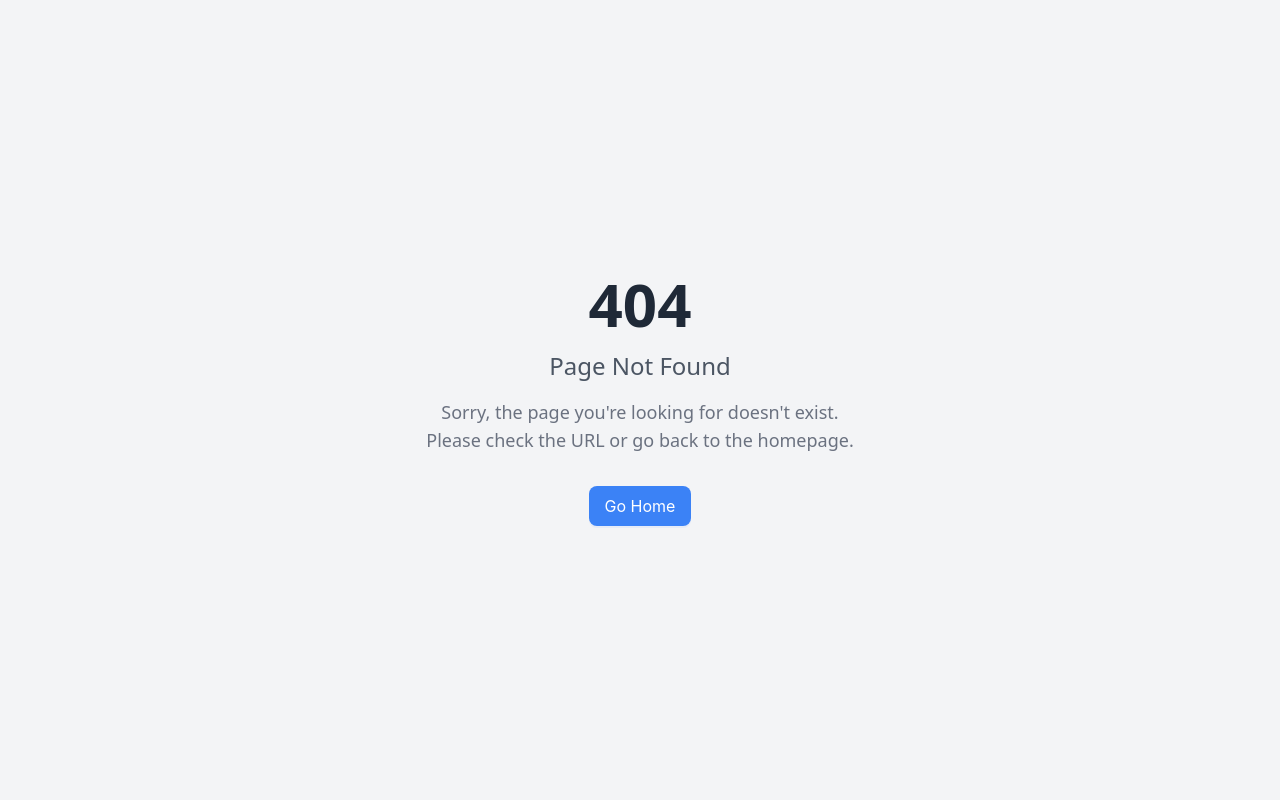
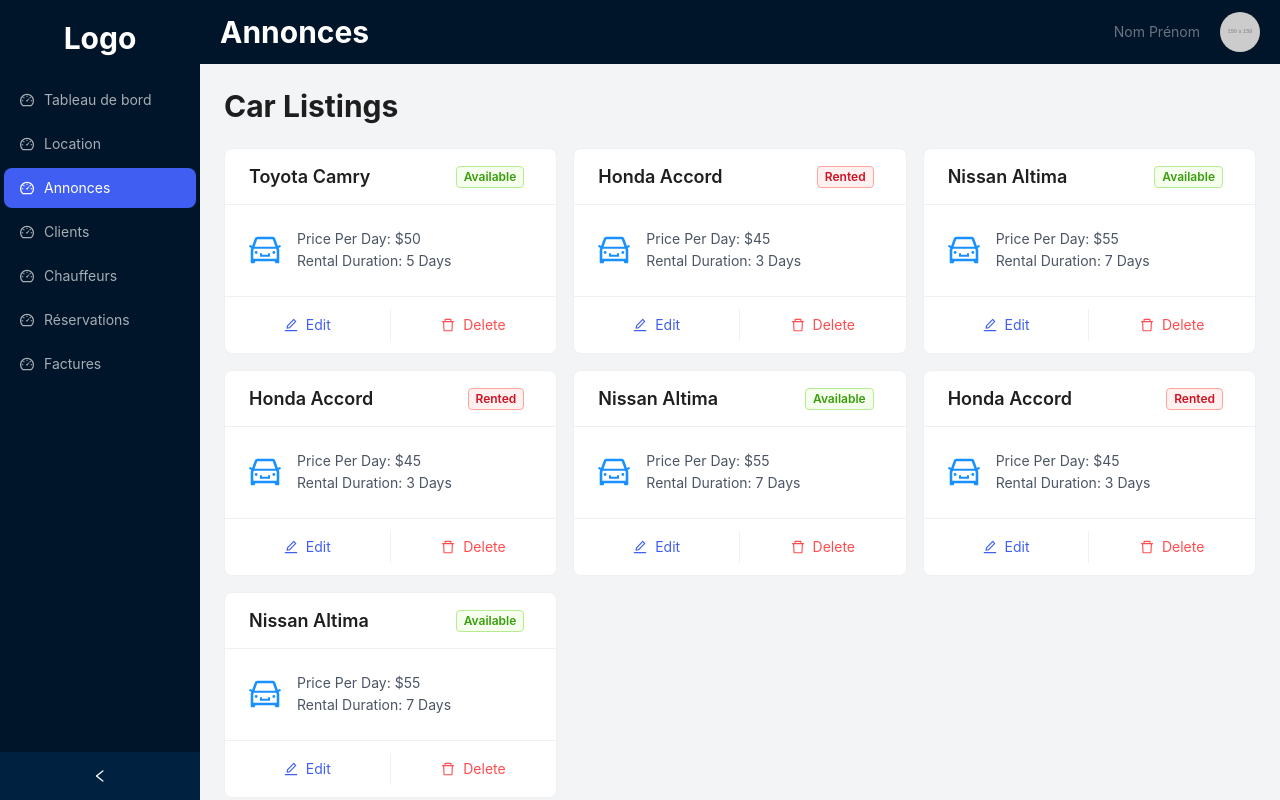
Before and after one commit to AmaNextGen/locaion-voiture-vite, a React (Vite) app: page /pro-dashbord/listings in a window 1280 px wide. Before the commit this address had no page. Built offline with nearby package versions, Linux system fonts and the light colour scheme.

Commit message:
add dahsbard layout

```diff
--- a/src/App.jsx
+++ b/src/App.jsx
@@ -4,6 +4,9 @@
 import SearchPage from "./website/SearchPage";
 import ListingDetail from "./website/ListingDetail";
 import NotFound from "./components/NotFound";
+import ProMainDashordContainer from "./apps/pro-dashbord/pro-main-dashnoard/ProMainDashordContainer";
+import ProListingContainer from "./apps/pro-dashbord/listings/ProListingContainer";
+import ProDashbordLayout from "./apps/pro-dashbord/layout/ProDashbordLayout";
 
 const App = () => (
   <Router>
@@ -11,6 +14,16 @@
       <Route path="/" element={<HomePage />} />
       <Route path="/search" element={<SearchPage />} />
       <Route path="/listing/:id" element={<ListingDetail />} />
+      <Route path="/pro-dashbord/dashbord" element={
+        <ProDashbordLayout title={"Tableau de bord"}>
+          <ProMainDashordContainer />
+        </ProDashbordLayout>
+        } />
+      <Route path="/pro-dashbord/listings" element={
+        <ProDashbordLayout title={"Annonces"}>
+          <ProListingContainer />
+        </ProDashbordLayout>
+      } />
       <Route path="*" element={<NotFound />} />
     </Routes>
   </Router>
--- /dev/null
+++ b/src/apps/pro-dashbord/layout/Header.jsx
@@ -0,0 +1,20 @@
+import { Layout } from "antd";
+import React from "react";
+
+const Header = ({title}) => {
+  return (
+    <Layout.Header className="flex justify-between items-center p-5">
+      <h1 className="text-3xl font-bold text-white">{title}</h1>
+      <div className="flex items-center">
+        <span className="text-gray-500 mr-5">Nom Prénom</span>
+        <img
+          src="https://via.placeholder.com/150"
+          alt="avatar"
+          className="w-10 h-10 rounded-full"
+        />
+      </div>
+    </Layout.Header>
+  );
+};
+
+export default Header;
--- /dev/null
+++ b/src/apps/pro-dashbord/layout/ProDashbordLayout.jsx
@@ -0,0 +1,20 @@
+import React from 'react'
+import Header from './Header'
+import SideBar from './SideBar'
+import { Layout } from 'antd'
+
+const ProDashbordLayout = ({children, title}) => {
+  return (
+    <Layout className='h-screen'>
+        <SideBar />
+        <Layout className='site-layout'>
+         <Header title={title}/>
+         <Layout.Content className='overflow-y-auto'>
+            {children}
+         </Layout.Content>
+        </Layout>
+    </Layout>
+  )
+}
+
+export default ProDashbordLayout
--- /dev/null
+++ b/src/apps/pro-dashbord/layout/SideBar.jsx
@@ -0,0 +1,73 @@
+import { Layout, Menu } from "antd";
+import React, { useState } from "react";
+import { DashboardOutlined } from "@ant-design/icons";
+import { Link, useLocation } from "react-router-dom";
+
+const SideBar = () => {
+  const location = useLocation();
+  const currentPath = location.pathname;
+
+  const [isColapsed, setIsColapsed] = useState(false);
+
+  const getActiveKey = () => {
+    if(currentPath.includes('/pro-dashbord/dashbord')) return '1';
+    if(currentPath.includes('/pro-dashbord/listings')) return '3';
+  }
+
+  return (
+    <Layout.Sider
+      theme="dark"
+      width={200}
+      collapsible
+      collapsed={isColapsed}
+      onCollapse={() => setIsColapsed(!isColapsed)}
+    >
+      <h1 className="text-3xl text-white text-center my-5 font-bold">
+        {isColapsed ? "L" : "Logo"}
+      </h1>
+      <Menu
+        theme="dark"
+        selectedKeys={[getActiveKey()]}
+        items={[
+          {
+            key: "1",
+            label: <Link to="/pro-dashbord/dashbord">Tableau de bord</Link>,
+            icon: <DashboardOutlined />,
+          },
+          {
+            key: "2",
+            label: "Location",
+            icon: <DashboardOutlined />,
+          },
+          {
+            key: "3",
+            label: <Link to="/pro-dashbord/listings">Annonces</Link>,
+            icon: <DashboardOutlined />,
+          },
+          {
+            key: "4",
+            label: "Clients",
+            icon: <DashboardOutlined />,
+          },
+          {
+            key: "5",
+            label: "Chauffeurs",
+            icon: <DashboardOutlined />,
+          },
+          {
+            key: "6",
+            label: "Réservations",
+            icon: <DashboardOutlined />,
+          },
+          {
+            key: "7",
+            label: "Factures",
+            icon: <DashboardOutlined />,
+          },
+        ]}
+      />
+    </Layout.Sider>
+  );
+};
+
+export default SideBar;
--- /dev/null
+++ b/src/apps/pro-dashbord/listings/ProListingContainer.jsx
@@ -0,0 +1,98 @@
+import React from 'react';
+import { Card, Row, Col, Button, Tag } from 'antd';
+import { EditOutlined, DeleteOutlined, CarOutlined } from '@ant-design/icons';
+
+const cars = [
+  {
+    id: 1,
+    name: 'Toyota Camry',
+    status: 'Available',
+    pricePerDay: 50,
+    rentalDuration: '5 Days',
+  },
+  {
+    id: 2,
+    name: 'Honda Accord',
+    status: 'Rented',
+    pricePerDay: 45,
+    rentalDuration: '3 Days',
+  },
+  {
+    id: 3,
+    name: 'Nissan Altima',
+    status: 'Available',
+    pricePerDay: 55,
+    rentalDuration: '7 Days',
+  },
+  {
+    id: 4,
+    name: 'Honda Accord',
+    status: 'Rented',
+    pricePerDay: 45,
+    rentalDuration: '3 Days',
+  },
+  {
+    id: 5,
+    name: 'Nissan Altima',
+    status: 'Available',
+    pricePerDay: 55,
+    rentalDuration: '7 Days',
+  },
+  {
+    id: 6,
+    name: 'Honda Accord',
+    status: 'Rented',
+    pricePerDay: 45,
+    rentalDuration: '3 Days',
+  },
+  {
+    id: 7,
+    name: 'Nissan Altima',
+    status: 'Available',
+    pricePerDay: 55,
+    rentalDuration: '7 Days',
+  },
+];
+
+const ProListingContainer = () => {
+  return (
+    <div className="p-6 bg-gray-100 min-h-screen">
+      <h1 className="text-3xl font-bold mb-6">Car Listings</h1>
+
+      <Row gutter={[16, 16]}>
+        {cars.map(car => (
+          <Col key={car.id} xs={24} sm={12} md={8}>
+            <Card
+              title={
+                <div className="flex items-center justify-between">
+                  <span className="text-lg font-semibold">{car.name}</span>
+                  <Tag color={car.status === 'Available' ? 'green' : 'red'}>
+                    {car.status}
+                  </Tag>
+                </div>
+              }
+              actions={[
+                <Button icon={<EditOutlined />} type="link">
+                  Edit
+                </Button>,
+                <Button icon={<DeleteOutlined />} type="link" danger>
+                  Delete
+                </Button>,
+              ]}
+            >
+              <div className="flex items-center space-x-4">
+                <CarOutlined style={{ fontSize: '2rem', color: '#1890ff' }} />
+                <div>
+                  <p className="text-gray-600">Price Per Day: ${car.pricePerDay}</p>
+                  <p className="text-gray-600">Rental Duration: {car.rentalDuration}</p>
+                </div>
+              </div>
+            </Card>
+          </Col>
+        ))}
+      </Row>
+    </div>
+  );
+};
+
+export default ProListingContainer;
--- /dev/null
+++ b/src/apps/pro-dashbord/pro-main-dashnoard/ProMainDashordContainer.jsx
@@ -0,0 +1,92 @@
+import React from 'react';
+import { Card, Table, Statistic, Row, Col } from 'antd';
+import { CarOutlined, DollarOutlined, BookOutlined } from '@ant-design/icons';
+
+const dataSource = [
+  {
+    key: '1',
+    name: 'Toyota Camry',
+    status: 'Available',
+    pricePerDay: 50,
+    rentalDuration: '5 Days',
+  },
+  {
+    key: '2',
+    name: 'Honda Accord',
+    status: 'Rented',
+    pricePerDay: 45,
+    rentalDuration: '3 Days',
+  },
+];
+
+const columns = [
+  {
+    title: 'Car',
+    dataIndex: 'name',
+    key: 'name',
+  },
+  {
+    title: 'Status',
+    dataIndex: 'status',
+    key: 'status',
+  },
+  {
+    title: 'Price Per Day (USD)',
+    dataIndex: 'pricePerDay',
+    key: 'pricePerDay',
+  },
+  {
+    title: 'Rental Duration',
+    dataIndex: 'rentalDuration',
+    key: 'rentalDuration',
+  },
+];
+
+const ProMainDashordContainer = () => {
+  return (
+    <div className="p-6 bg-gray-100 min-h-screen">
+      <h1 className="text-3xl font-bold mb-6">Admin Dashboard - Car Rental Company</h1>
+
+      {/* Key Metrics Section */}
+      <Row gutter={16} className="mb-6">
+        <Col span={8}>
+          <Card>
+            <Statistic
+              title="Total Cars"
+              value={150}
+              prefix={<CarOutlined />}
+              valueStyle={{ color: '#3f8600' }}
+            />
+          </Card>
+        </Col>
+        <Col span={8}>
+          <Card>
+            <Statistic
+              title="Active Rentals"
+              value={35}
+              prefix={<BookOutlined />}
+              valueStyle={{ color: '#1890ff' }}
+            />
+          </Card>
+        </Col>
+        <Col span={8}>
+          <Card>
+            <Statistic
+              title="Total Revenue"
+              value={25000}
+              prefix={<DollarOutlined />}
+              valueStyle={{ color: '#cf1322' }}
+            />
+          </Card>
+        </Col>
+      </Row>
+
+      {/* Car Listings Section */}
+      <Card title="Car Listings">
+        <Table dataSource={dataSource} columns={columns} />
+      </Card>
+    </div>
+  );
+};
+
+export default ProMainDashordContainer;
```
